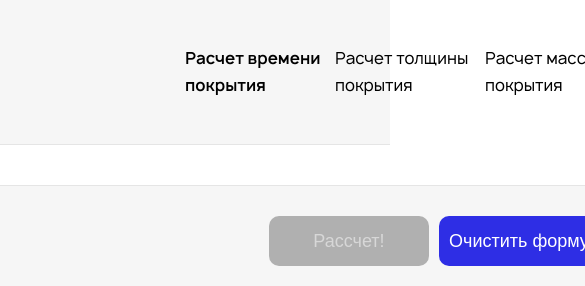
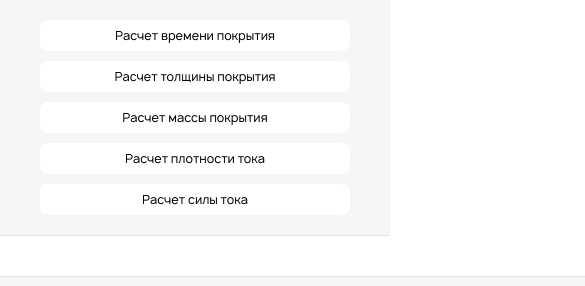
Before and after one commit to Sattturday/galv-calculator, a React (Create React App) app: page /time-coverage in a window 390 px wide. Shown: the top 286 px of the page, 585 px wide, since content can reach past the window. Built offline with nearby package versions, Linux system fonts and the light colour scheme.

Commit message:
Добавлен адаптив для header

```diff
--- a/src/components/Header/Header.scss
+++ b/src/components/Header/Header.scss
@@ -10,22 +10,46 @@
   nav {
     width: 100%;
   }
+
+  @include media-tablet {
+    padding: 2rem 0;
+  }
 }
 
 .navigation {
   @include list;
   margin: auto;
-  max-width: 128rem;
+  max-width: $medium-width;
   width: 100%;
   display: flex;
   justify-content: space-between;
+
+  @include media-tablet {
+    max-width: $small-width;
+  }
+
+  @include media-small {
+    flex-wrap: wrap;
+    gap: 1rem;
+    justify-content: center;
+  }
+
+  @include media-mobile {
+    flex-direction: column;
+  }
 }
 
 .navigation__box {
   padding: 0.5rem;
   border-radius: 0.8rem;
 
-  &:hover {
+  @include media-hover {
+    &:hover {
+      background-color: $white;
+    }
+  }
+
+  @include media-tablet {
     background-color: $white;
   }
 }
@@ -39,4 +63,14 @@
   &_type_active {
     @include text($font-size: 1.6rem, $font-weight: $fw-semibold);
   }
+
+  @include media-tablet {
+    @include text($font-size: 1.2rem);
+    width: 10rem;
+  }
+
+  @include media-mobile {
+    width: 100%;
+    justify-content: center;
+  }
 }
--- a/src/styles/abstract/constants.scss
+++ b/src/styles/abstract/constants.scss
@@ -12,7 +12,11 @@ $bg-overlay: rgba(0, 0, 0, 0.5);
 
 // для медиа-запросов
 $content-width: 192rem;
+$medium-width: 1280px;
+$laptop-width: 1024px;
+$tablet-width: 950px;
 $small-width: 750px;
+$mobile-width: 490px;
 
 /* font */
 $fw-extralight: 200;
--- a/src/styles/abstract/mixins.scss
+++ b/src/styles/abstract/mixins.scss
@@ -1,6 +1,36 @@
 // для media-запросов
 @mixin media-small {
   @media (max-width: $small-width) {
+    @content;
+  }
+}
+
+@mixin media-medium {
+  @media (max-width: $medium-width) {
+    @content;
+  }
+}
+
+@mixin media-laptop {
+  @media (max-width: $laptop-width) {
+    @content;
+  }
+}
+
+@mixin media-tablet {
+  @media (max-width: $tablet-width) {
+    @content;
+  }
+}
+
+@mixin media-small {
+  @media (max-width: $small-width) {
+    @content;
+  }
+}
+
+@mixin media-mobile {
+  @media (max-width: $mobile-width) {
     @content;
   }
 }
--- a/src/styles/base.scss
+++ b/src/styles/base.scss
@@ -47,6 +47,18 @@ html {
   position: relative;
   display: flex;
   justify-content: center;
+
+  @include media-medium {
+    padding: 0 12rem;
+  }
+
+  @include media-laptop {
+    padding: 0 8rem;
+  }
+
+  @include media-tablet {
+    padding: 0 4rem;
+  }
 }
 
 .background {
```
